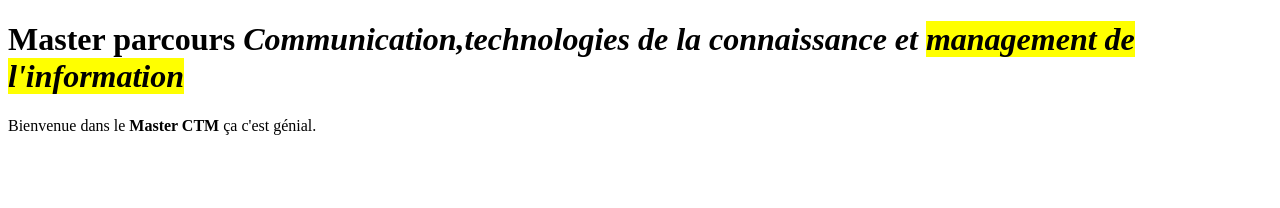
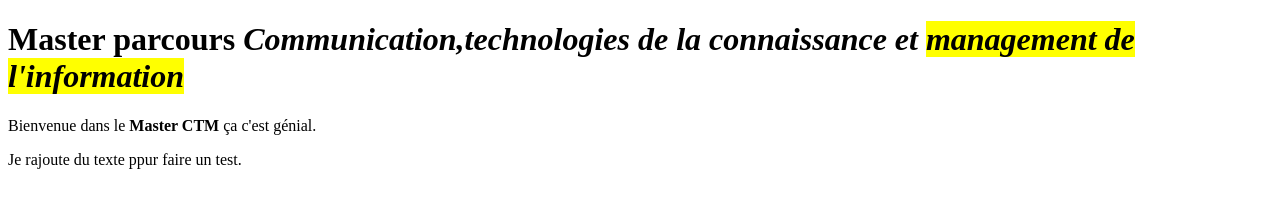
Before and after one commit to lbasley/mon-site, a plain HTML site: page index.html in a window 1280 px wide. Drawn offline with Linux system fonts and the light colour scheme.

Commit message:
Update index.html
j'ai modifier pour faire un test

```diff
--- a/index.html
+++ b/index.html
@@ -8,5 +8,7 @@
 <h1>Master parcours <em>Communication,technologies de la connaissance et <mark> management de l'information</mark></em></h1>
 <p>Bienvenue dans le <strong>Master CTM </strong>ça c'est génial.</p>
 
+  <p>Je rajoute du texte ppur faire un test.</p>
+
 </body>
 </html>
```
